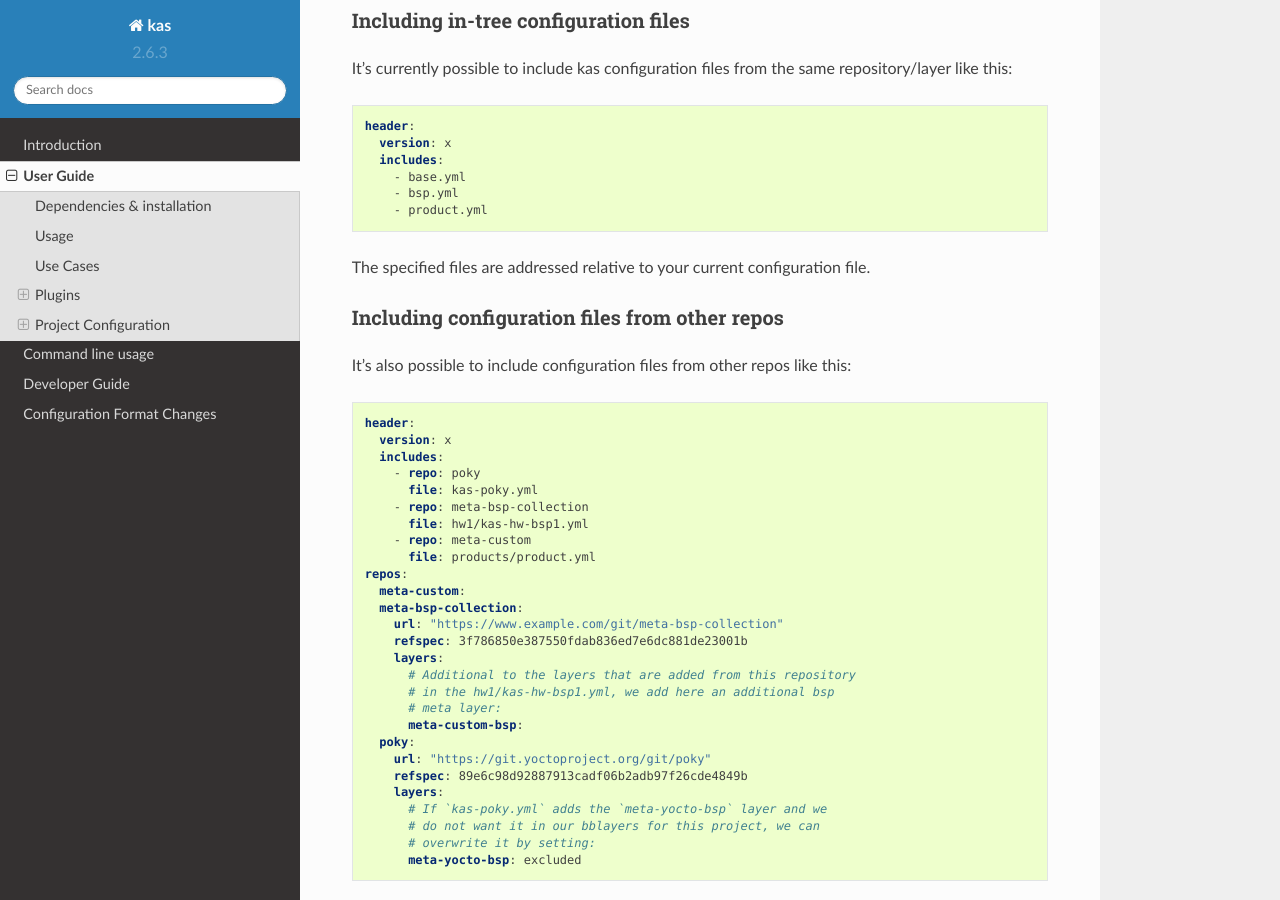
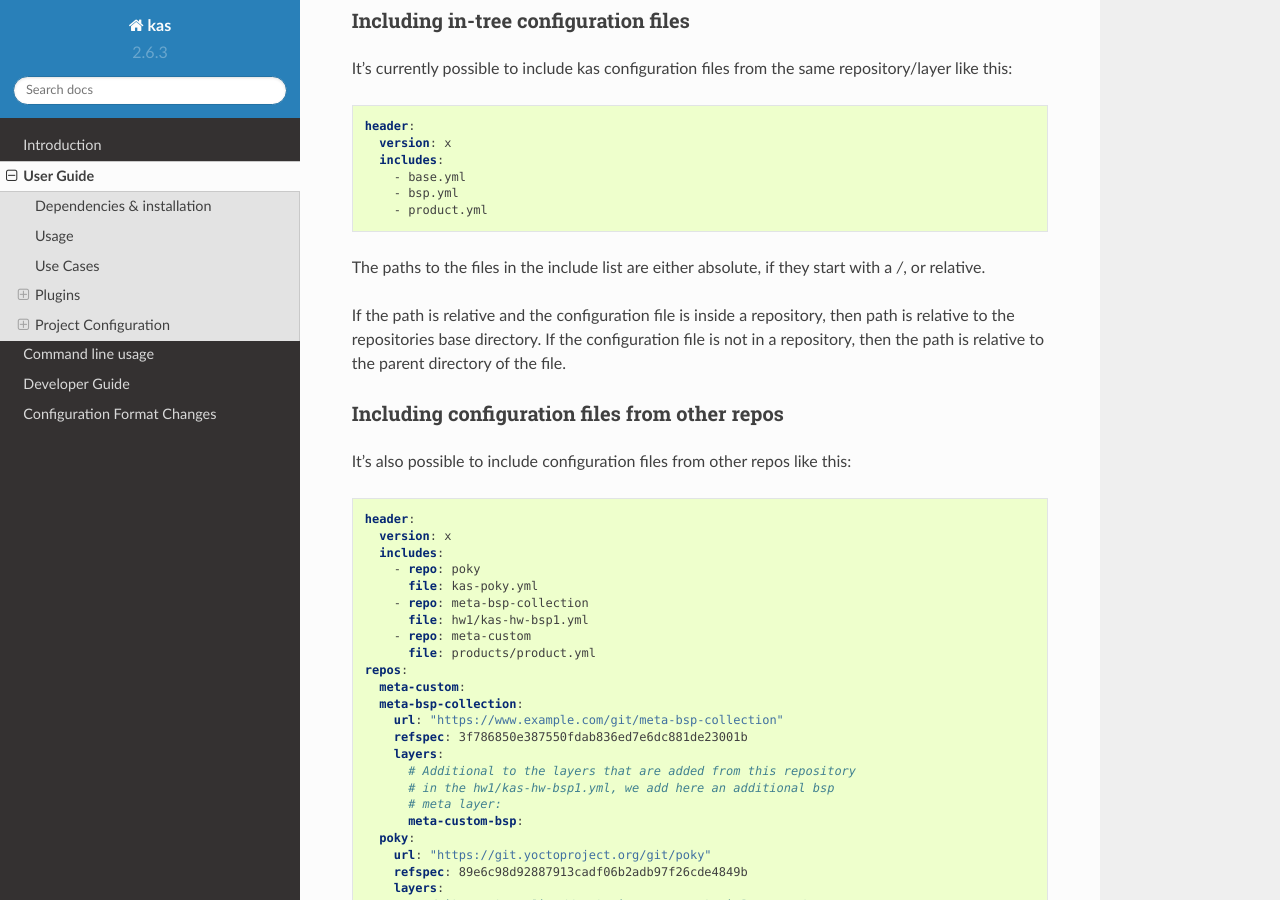
Before and after one commit to siemens/kas, a Sphinx documentation site: the page built from docs/userguide.rst, in a window 1280 px wide and 900 px high, scrolled down 3876 px. Built offline with Sphinx 7.4.7 and the Read the Docs theme 2.0.0, drawn with Linux system fonts in a browser that asks for light colours.

Commit message:
docs/userguide.rst: clarify local file include paths
How relative paths in local file includes are handles is more complex
than this one line makes out to be.

This change clarifies the documentation here.

Signed-off-by: Claudius Heine <ch@denx.de>
[Jan: dropped duplicate blank at beginning of sentence]
Signed-off-by: Jan Kiszka <jan.kiszka@siemens.com>

```diff
--- a/docs/userguide.rst
+++ b/docs/userguide.rst
@@ -185,7 +185,13 @@ repository/layer like this:
         - bsp.yml
         - product.yml
 
-The specified files are addressed relative to your current configuration file.
+The paths to the files in the include list are either absolute, if they start
+with a `/`, or relative.
+
+If the path is relative and the configuration file is inside a repository,
+then path is relative to the repositories base directory. If the
+configuration file is not in a repository, then the path is relative to the
+parent directory of the file.
 
 Including configuration files from other repos
 ~~~~~~~~~~~~~~~~~~~~~~~~~~~~~~~~~~~~~~~~~~~~~~
```
